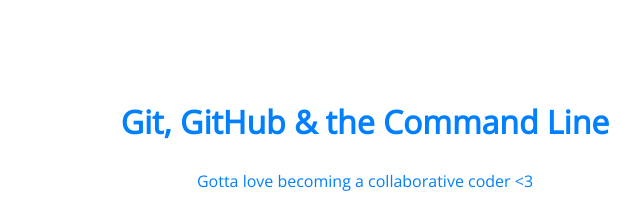
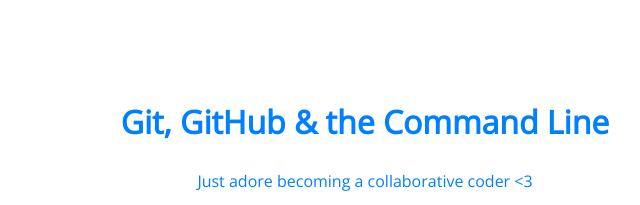
Before and after one commit to stolani/supernova-coding, a plain HTML site: page index.html in a window 1280 px wide. Shown: the top 205 px of the page, 275-915 px from the left. Drawn offline with nearby package versions, Linux system fonts and the light colour scheme.

Commit message:
Modified index file in experiments

```diff
--- a/index.html
+++ b/index.html
@@ -9,7 +9,7 @@
 <body>
 	<section>
 		<h1>Git, GitHub & the Command Line</h1>
-		<p>Gotta love becoming a collaborative coder <3</p>
+		<p>Just adore becoming a collaborative coder <3</p>
 		<img src="img/happy-blue-robot.png">
 	</section>
 </body>
```
